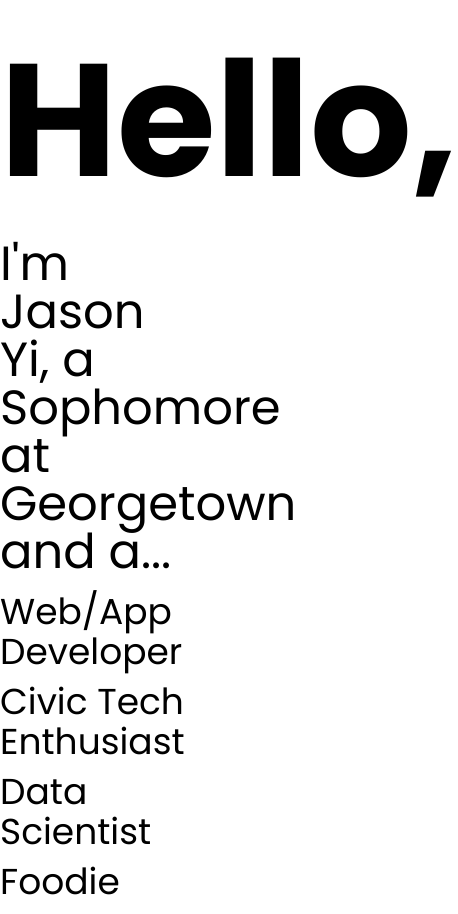
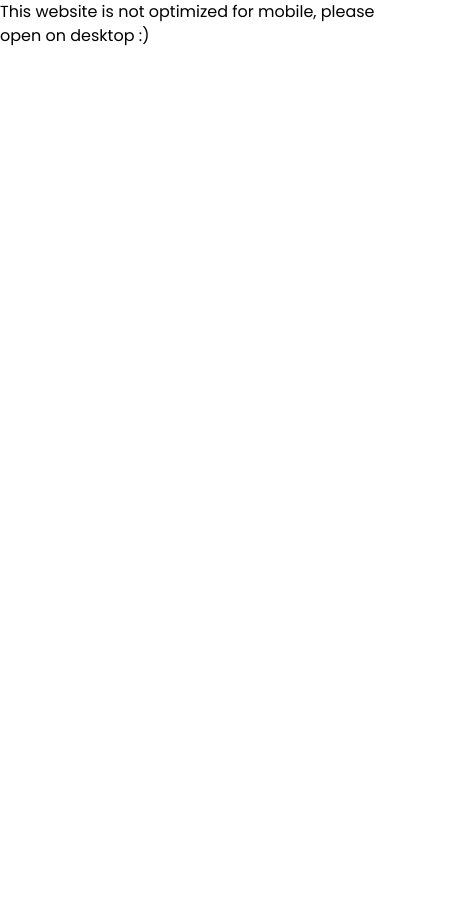
Before and after one commit to JasYi/personal-website, a Next.js app: page / in a window 390 px wide. Shown: the whole page, 458 px wide, since content can reach past the window. After the commit the page ends 844 px from the top, so only its background shows below. Built offline with nearby package versions, Linux system fonts and the light colour scheme.

Commit message:
added filed ai and mobile support

```diff
--- a/app/page.js
+++ b/app/page.js
@@ -1,9 +1,10 @@
 "use client";
 
 import Image from "next/image";
-import { useState } from "react";
+import { useState, useEffect } from "react";
 import RightDisplay from "@/components/right_page";
 import { Poppins } from "next/font/google";
+import { isMobile } from "../utils/deviceDetect";
 
 const poppins = Poppins({
   subsets: ["latin"],
@@ -20,16 +21,32 @@
 export default function Home() {
   const [section, setSection] = useState(0);
 
+  const [width, setWidth] = useState(window.innerWidth);
+
+  function handleWindowSizeChange() {
+    setWidth(window.innerWidth);
+  }
+  useEffect(() => {
+    window.addEventListener("resize", handleWindowSizeChange);
+    return () => {
+      window.removeEventListener("resize", handleWindowSizeChange);
+    };
+  }, []);
+
+  const isMobile = width <= 768;
+
   function handleOnClick(selector) {
     setSection(selector);
   }
 
-  return (
+  return isMobile ? (
+    <h1>This website is not optimized for mobile, please open on desktop :)</h1>
+  ) : (
     <main className="flex flex-col md:flex-row ">
       <div className="w-1/2 flex flex-col">
         <h1 className="text-[10rem] font-bold">Hello,</h1>
         <h2 className="text-5xl pb-3">
-          I'm Jason Yi, a Sophomore at Georgetown and a...
+          I'm Jason Yi, a Junior at Georgetown and a...
         </h2>
         <div className="flex flex-col">
           <button
--- a/components/webapp/web_app_dev.js
+++ b/components/webapp/web_app_dev.js
@@ -4,6 +4,14 @@
 
 export default function WebAppDevPage() {
   const projects = [
+    {
+      name: "Filed.ai",
+      tech: ["OCR", "GPT-4", "Flask", "NextJS"],
+      description:
+        "Filling out medical forms using computer vision and LLMs. | Winner @ H2AI Hackathon",
+      link: "https://www.georgetown-h2ai.com/",
+      img: "/filedai.png",
+    },
     {
       name: "Splitify",
       tech: ["React", "Flask", "OAuth2.0", "Spotify API"],
--- a/package.json
+++ b/package.json
@@ -13,7 +13,8 @@
     "flowbite-react": "^0.7.2",
     "next": "14.0.4",
     "react": "^18",
-    "react-dom": "^18"
+    "react-dom": "^18",
+    "ua-parser-js": "^1.0.38"
   },
   "devDependencies": {
     "autoprefixer": "^10.4.17",
--- /dev/null
+++ b/utils/deviceDetect.js
@@ -0,0 +1,9 @@
+// utils/deviceDetect.js
+
+import UAParser from "ua-parser-js";
+
+export const isMobile = (userAgent) => {
+  const parser = new UAParser(userAgent);
+  const deviceType = parser.getDevice().type;
+  return deviceType === "mobile";
+};
```
Also changed, not shown: public/filedai.png (added), 1 other file (tests, documents, lock files or other folders).
